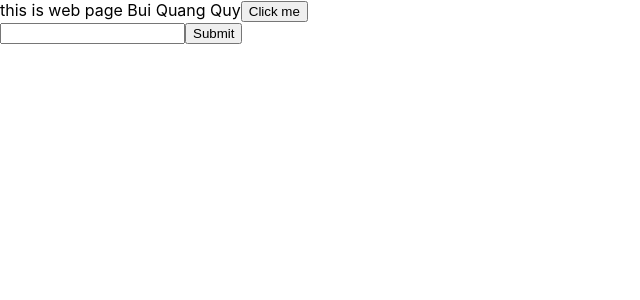
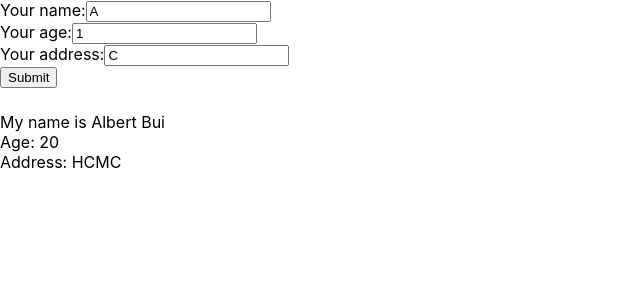
Before and after one commit to AlbertBui010/ReactHook, a React (Create React App) app in the folder Chapter2/base-react-redux/: page / in a window 1280 px wide. Shown: the top 300 px of the page, without its empty margins (0-640 px from the left). Built offline with nearby package versions, Linux system fonts and the light colour scheme.

Commit message:
Nesting Component & Props

```diff
--- a/Chapter2/base-react-redux/src/App.js
+++ b/Chapter2/base-react-redux/src/App.js
@@ -4,41 +4,18 @@ import { useDispatch, useSelector } from 'react-redux';
 import { increaseCounter, decreaseCounter } from './redux/action/counterAction';
 import MyComponent from './components/MyComponent';
 import React from 'react';
+import UserInfo from './components/UserInfo';
+import DisplayInfo from './components/DisplayInfo';
 
 class App extends React.Component {
-	state = {
-		name: 'Bui Quang Quy',
-		address: 'HCMC',
-		age: '21',
-	};
-
-	handleClickMe = (event) => {
-		this.setState({
-			name: 'Albert Bui',
-		});
-	};
-
-	handleOnChangeInput = (event) => {
-		this.setState({
-			name: event.target.value,
-		});
-	};
-
-	handleOnSubmit = (event) => {
-		event.preventDefault();
-		console.log(this.state);
-	};
-
 	render() {
 		return (
 			<>
-				this is web page {this.state.name}
-				<button onClick={(event) => this.handleClickMe(event)}>Click me</button>
 				<div>
-					<form onSubmit={(event) => this.handleOnSubmit(event)}>
-						<input onChange={(event) => this.handleOnChangeInput(event)} type="text" />
-						<button>Submit</button>
-					</form>
+					<UserInfo />
+				</div>
+				<div style={{ marginTop: '24px' }}>
+					<DisplayInfo name="Albert Bui" age="20" />
 				</div>
 			</>
 		);
--- /dev/null
+++ b/Chapter2/base-react-redux/src/components/DisplayInfo.js
@@ -0,0 +1,17 @@
+import React from 'react';
+
+class DisplayInfo extends React.Component {
+	render() {
+		const { name, age } = this.props;
+
+		return (
+			<div>
+				<div>My name is {name}</div>
+				<div>Age: {age}</div>
+				<div>Address: HCMC</div>
+			</div>
+		);
+	}
+}
+
+export default DisplayInfo;
--- /dev/null
+++ b/Chapter2/base-react-redux/src/components/UserInfo.js
@@ -0,0 +1,56 @@
+import React from 'react';
+
+class UserInfo extends React.Component {
+	state = {
+		name: 'A',
+		age: '1',
+		address: 'C',
+	};
+
+	handleOnChangeName = (event) => {
+		this.setState({
+			name: event.target.value,
+		});
+	};
+
+	handleOnChangeAge = (event) => {
+		this.setState({
+			age: event.target.value,
+		});
+	};
+
+	handleOnChangeAddress = (event) => {
+		this.setState({
+			address: event.target.value,
+		});
+	};
+
+	handleOnSubmit = (event) => {
+		event.preventDefault();
+		console.log(this.state);
+	};
+
+	render() {
+		return (
+			<>
+				<form onSubmit={(event) => this.handleOnSubmit(event)}>
+					<label>Your name:</label>
+					<input onChange={(event) => this.handleOnChangeName(event)} type="text" value={this.state.name} />
+					<br />
+
+					<label>Your age:</label>
+					<input onChange={(event) => this.handleOnChangeAge(event)} type="number" value={this.state.age} />
+					<br />
+
+					<label>Your address:</label>
+					<input onChange={(event) => this.handleOnChangeAddress(event)} type="text" value={this.state.address} />
+					<br />
+
+					<button>Submit</button>
+				</form>
+			</>
+		);
+	}
+}
+
+export default UserInfo;
```
